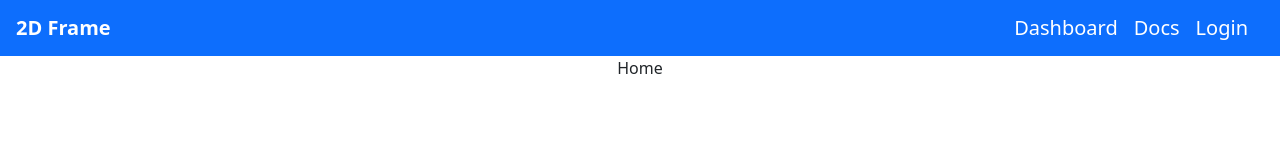
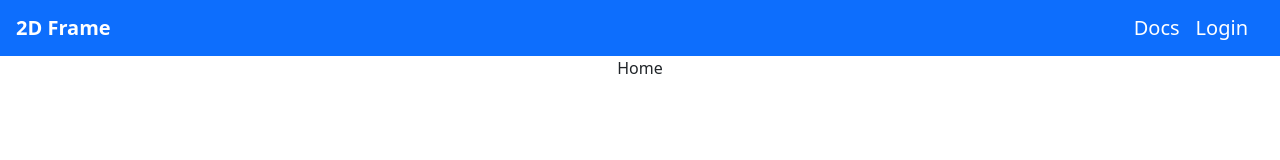
Before and after one commit to FredLavoie/2D-frame, a React (Vite) app: page / in a window 1280 px wide. Shown: the top 160 px of the page. Built offline with nearby package versions, Linux system fonts and the light colour scheme.

Commit message:
Small cleanup

```diff
--- a/src/components/Layout.tsx
+++ b/src/components/Layout.tsx
@@ -12,9 +12,9 @@ function Layout(): JSX.Element {
                         2D Frame
                     </Link>
                     <div className="navbar-brand">
-                        <Link className="navbar-brand" to="/dashboard">
+                        {/* <Link className="navbar-brand" to="/dashboard">
                             Dashboard
-                        </Link>
+                        </Link> */}
                         <Link className="navbar-brand" to="/documentation">
                             Docs
                         </Link>
--- a/src/views/Mobile.tsx
+++ b/src/views/Mobile.tsx
@@ -12,7 +12,7 @@ function Mobile(): JSX.Element {
                 </Link>
             </nav>
             <br />
-            <h3>This app cannot use this app on mobile browsers</h3>
+            <h3>This app cannot be used on a mobile browsers</h3>
         </>
     );
 }
```
